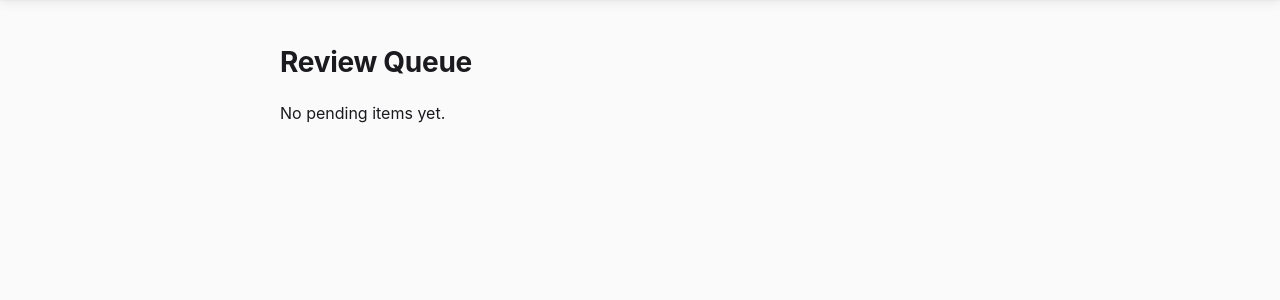
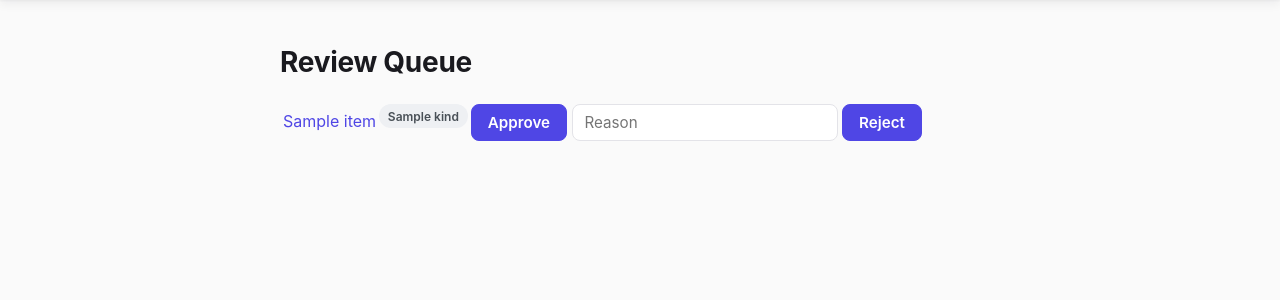
Before and after one commit to nolanspecter/ontology, a FastAPI app: template app/templates/pages/review_queue.html in a window 1280 px wide. Shown: the part 52-352 px from the top of the page. Run offline with FastAPI, Linux system fonts and the light colour scheme; the template is opened without the code that fills it: most values are stand-ins (such as "Sample title", 1, 10 or a date in 2020).

Commit message:
feat: real review queue data

```diff
--- a/app/templates/pages/review_queue.html
+++ b/app/templates/pages/review_queue.html
@@ -1,5 +1,23 @@
 {% extends "base.html" %}
 {% block content %}
 <h1>Review Queue</h1>
-<p>No pending items yet.</p>
+<table>
+{% for item in queue %}
+<tr id="queue-row-{{ item.term_name }}">
+  <td><a href="/app/review/{{ item.term_name }}">{{ item.term_name }}</a></td>
+  <td class="badge">{{ item.kind }}</td>
+  <td>
+    <form style="display:inline" hx-post="/app/review/{{ item.term_name }}/approve" hx-target="closest tr" hx-swap="outerHTML">
+      <button type="submit">Approve</button>
+    </form>
+    <form style="display:inline" hx-post="/app/review/{{ item.term_name }}/reject" hx-target="closest tr" hx-swap="outerHTML">
+      <input type="text" name="reason" placeholder="Reason" required>
+      <button type="submit">Reject</button>
+    </form>
+  </td>
+</tr>
+{% else %}
+<tr><td colspan="3">No pending items yet.</td></tr>
+{% endfor %}
+</table>
 {% endblock %}
--- a/app/web/review.py
+++ b/app/web/review.py
@@ -2,6 +2,7 @@ from fastapi import APIRouter, Request, Depends
 from app.web.templates import templates
 from app.web.deps import require_web_role
 from app.models.user import Role, UserOut
+from app.services import review as review_service
 
 # Router-level `require_web_role()` (no args) makes auth structural: every route added to
 # this router is guaranteed to require at least a logged-in user, even if its author forgets
@@ -14,4 +15,5 @@ router = APIRouter(prefix="/app/review", tags=["web-review"], dependencies=[Depe
 
 @router.get("")
 def review_queue_page(request: Request, user: UserOut = Depends(require_web_role(Role.REVIEWER, Role.ADMIN))):
-    return templates.TemplateResponse(request, "pages/review_queue.html", {"current_user": user})
+    queue = review_service.get_review_queue()
+    return templates.TemplateResponse(request, "pages/review_queue.html", {"current_user": user, "queue": queue})
```
Also changed, not shown: tests/test_web_review_page.py (+13 -0 lines).
